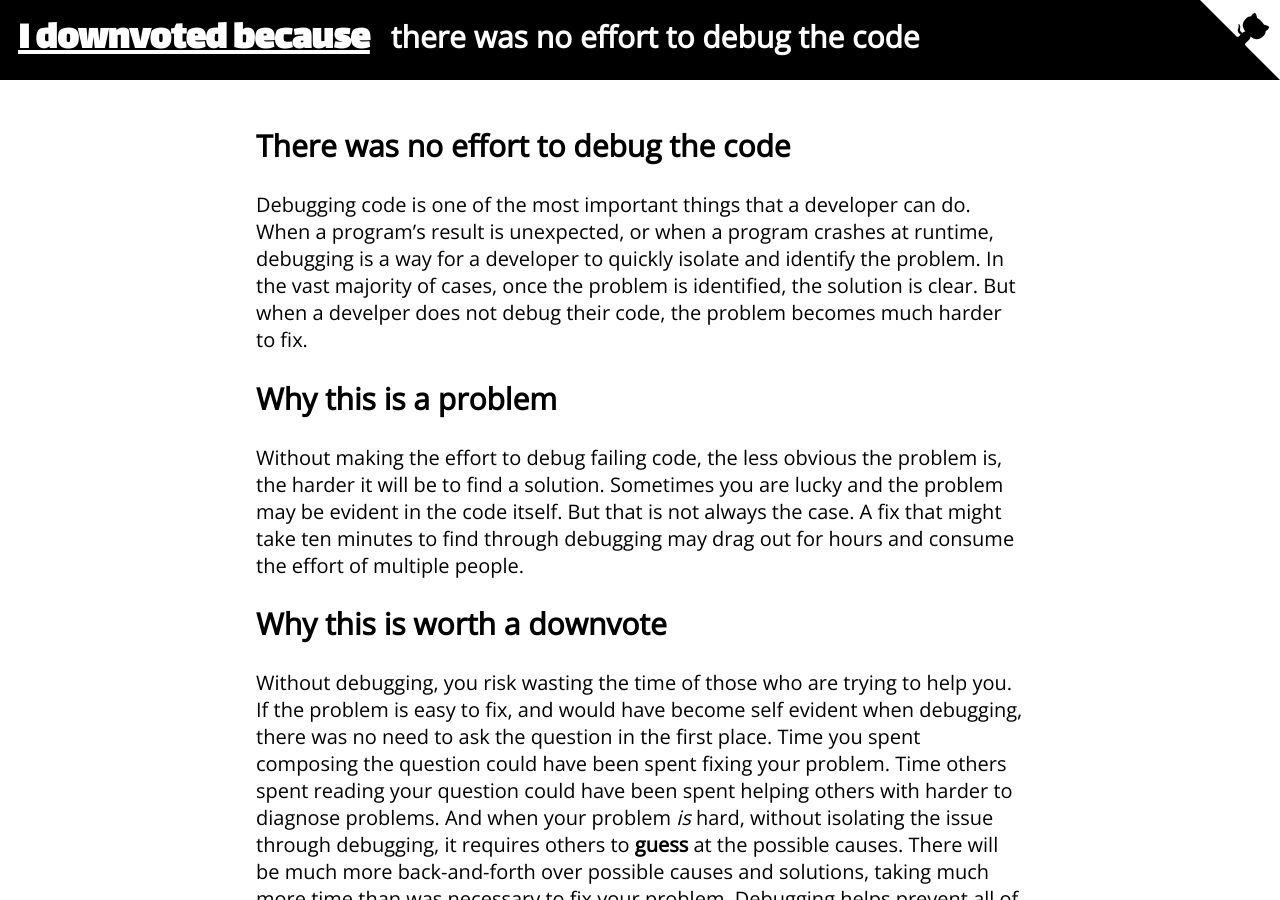
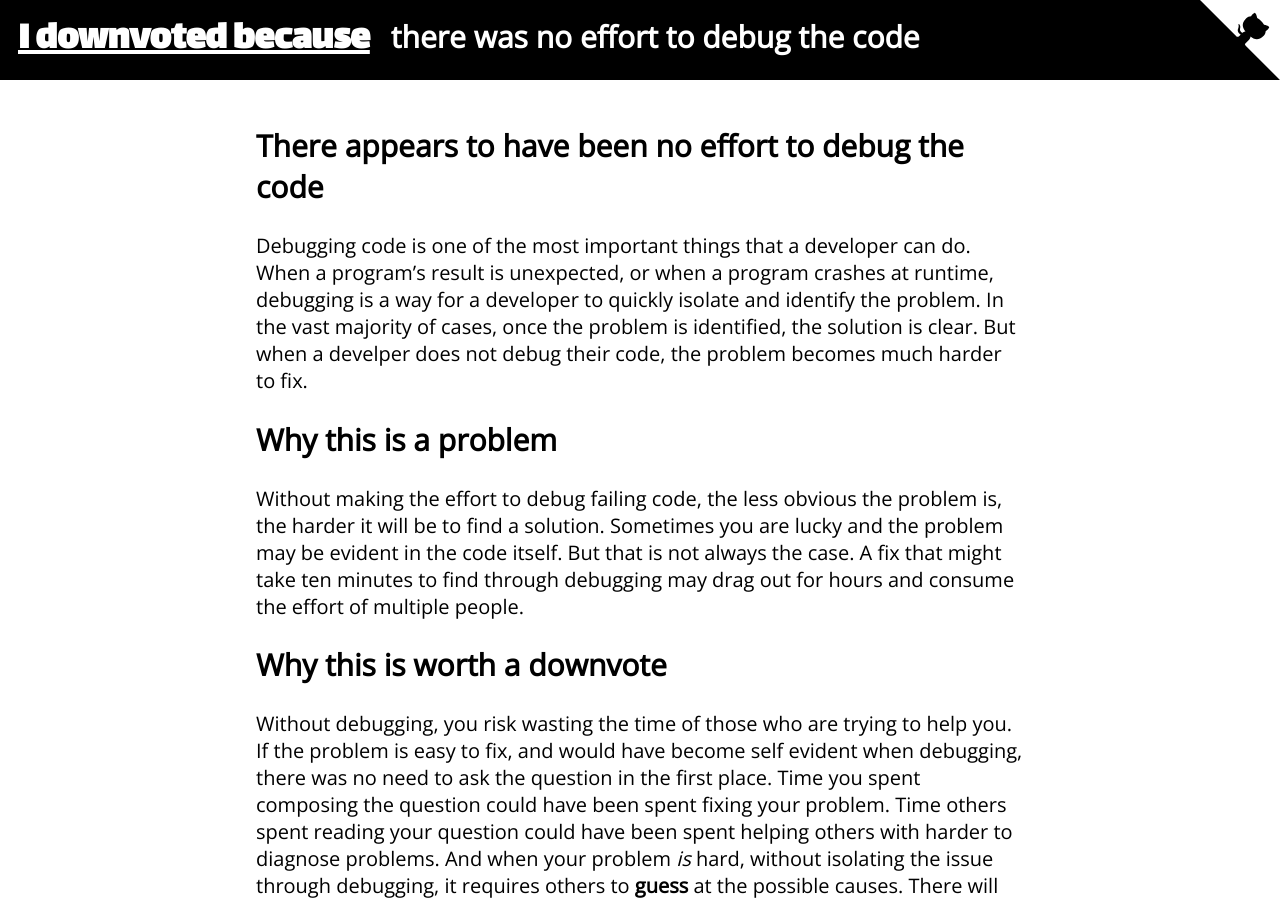
Before and after one commit to WillSullivan/idownvotedbecause, a Jekyll site: the page built from stackoverflow/nodebugging.md, in a window 1280 px wide and 900 px high. Built offline with Jekyll 4.4.1, drawn with Linux system fonts in a browser that asks for light colours; comment, search, counter and statistics services are not loaded.

Commit message:
Update nodebugging.md

```diff
--- a/stackoverflow/nodebugging.md
+++ b/stackoverflow/nodebugging.md
@@ -7,7 +7,7 @@ redirect_from:
   - NoDebugging
   - Nodebugging
 ---
-## There was no effort to debug the code {#introduction}
+## There appears to have been no effort to debug the code {#introduction}
 Debugging code is one of the most important things that a developer can do. When a program's result is unexpected, or when a program crashes at runtime, debugging is a way for a developer to quickly isolate and identify the problem. In the vast majority of cases, once the problem is identified, the solution is clear. But when a develper does not debug their code, the problem becomes much harder to fix.
 
 ## Why this is a problem {#whythisisaproblem}
```
